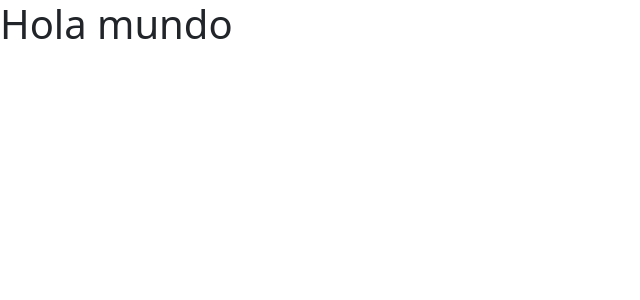
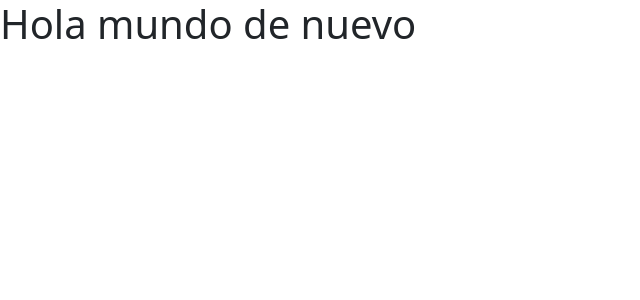
Before and after one commit to FededelRincon/maps-vite-mapbox, a React (Vite) app: page / in a window 1280 px wide. Shown: the top 300 px of the page, without its empty margins (0-640 px from the left). Built offline with nearby package versions, Linux system fonts and the light colour scheme.

Commit message:
context set it up

```diff
--- a/src/App.tsx
+++ /dev/null
@@ -1,16 +0,0 @@
-import './App.css'
-
-
-
-function App() {
-
-    return (
-        <div className='App'>
-            <header className='App-header'>
-                <h1>Hola mundo</h1>
-            </header>
-        </div>
-    )
-}
-
-export default App
--- /dev/null
+++ b/src/MapsApp.tsx
@@ -0,0 +1,12 @@
+import { PlacesProvider } from "./context";
+import './MapsApp.css';
+
+
+export const MapsApp = () => {
+
+    return (
+        <PlacesProvider>
+            <h1>Hola mundo de nuevo</h1>
+        </PlacesProvider>
+    )
+}
--- /dev/null
+++ b/src/context/index.ts
@@ -0,0 +1,4 @@
+
+
+export { PlacesContext } from './places/PlacesContext';
+export { PlacesProvider } from './places/PlacesProvider';
--- /dev/null
+++ b/src/context/places/PlacesContext.ts
@@ -0,0 +1,8 @@
+import { createContext } from "react";
+
+export interface PlacesContextProps {
+    isLoading: boolean;
+    userLocation?: [number, number];
+}
+
+export const PlacesContext = createContext({} as PlacesContextProps);
--- /dev/null
+++ b/src/context/places/PlacesProvider.tsx
@@ -0,0 +1,32 @@
+import { useReducer } from 'react';
+import { PlacesContext } from './PlacesContext';
+import { placesReducer } from './placesReducer';
+
+
+export interface PlacesState {
+    isLoading: boolean;
+    userLocation?: [ number, number ];
+}
+
+const INITIAL_STATE: PlacesState = {
+    isLoading: true,
+    userLocation: undefined
+}
+
+interface Props {
+    children: JSX.Element | JSX.Element[]
+}
+
+export const PlacesProvider = ({ children }:Props) => {
+
+    const [state, dispatch] = useReducer( placesReducer, INITIAL_STATE )
+
+    return (
+        <PlacesContext.Provider value={{
+            ...state,
+
+        }}>
+            { children }
+        </PlacesContext.Provider>
+    )
+}
--- /dev/null
+++ b/src/context/places/placesReducer.ts
@@ -0,0 +1,22 @@
+import { PlacesState } from './PlacesProvider';
+
+type PlacesAction = { type: 'setUserLocation', payload: [number, number] };
+
+
+export const placesReducer = ( state: PlacesState, action: PlacesAction ): PlacesState => {
+
+    switch (action.type) {
+        case 'setUserLocation':
+            return {
+                ...state,
+                isLoading: false,
+                userLocation: action.payload
+            }
+
+        default:
+            return { ... state }
+    }
+
+
+
+}
--- a/src/main.tsx
+++ b/src/main.tsx
@@ -1,10 +1,10 @@
 import React from 'react'
 import ReactDOM from 'react-dom/client'
-import App from './App'
+import { MapsApp } from './MapsApp'
 import './index.css'
 
 ReactDOM.createRoot(document.getElementById('root')!).render(
   <React.StrictMode>
-    <App />
+    <MapsApp />
   </React.StrictMode>
 )
```
Also changed, not shown: src/App.css (deleted), src/MapsApp.css (added).
